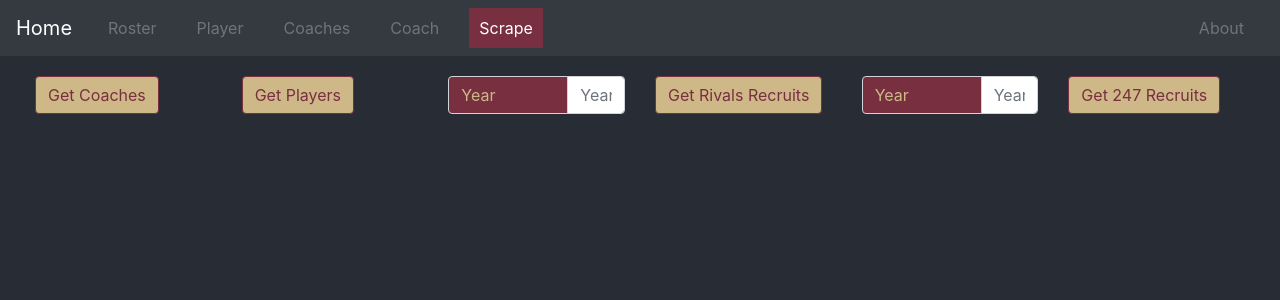
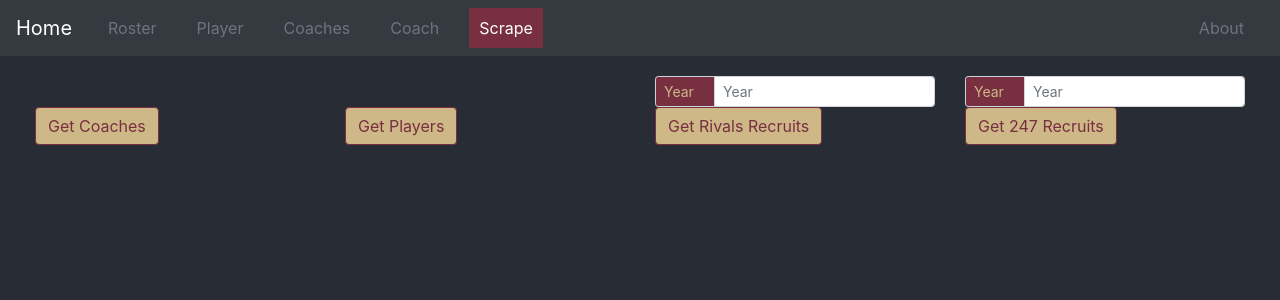
Before and after one commit to scurtis7/fsu-roster, a React (Create React App) app in the folder src/webapp/: page /scrape in a window 1280 px wide. Shown: the top 300 px of the page. Built offline with nearby package versions, Linux system fonts and the light colour scheme.

Commit message:
style the scraper ui with year inputs

```diff
--- a/src/webapp/src/scrape/Scrape.css
+++ b/src/webapp/src/scrape/Scrape.css
@@ -47,5 +47,5 @@
 .Scrape-input-group-text {
     background-color: #782F40;
     color: #CEB888;
-    width: 120px;
+    width: 60px;
 }
--- a/src/webapp/src/scrape/Scrape.js
+++ b/src/webapp/src/scrape/Scrape.js
@@ -87,6 +87,26 @@ class Scrape extends Component {
             <div className="Scrape">
                 <Container fluid>
                     <Row>
+                        <Col/>
+                        <Col/>
+                        <Col>
+                            <InputGroup size="sm">
+                                <InputGroupAddon addonType="prepend">
+                                    <InputGroupText className="Scrape-input-group-text">Year</InputGroupText>
+                                </InputGroupAddon>
+                                <Input placeholder="Year" value={this.state.rivalsYear} name="rivalsYear" onChange={this.onChange} type="number" min={1990} max={2050} />
+                            </InputGroup>
+                        </Col>
+                        <Col>
+                            <InputGroup size="sm">
+                                <InputGroupAddon addonType="prepend">
+                                    <InputGroupText className="Scrape-input-group-text">Year</InputGroupText>
+                                </InputGroupAddon>
+                                <Input placeholder="Year" value={this.state.two47Year} name="two47Year" onChange={this.onChange} type="number" min={1990} max={2050} />
+                            </InputGroup>
+                        </Col>
+                    </Row>
+                    <Row>
                         <Col>
                             <Button className="Scrape-button" classActiveName="Scrape-button-active" onClick={this.scrapeCoaches}>Get Coaches</Button>
                         </Col>
@@ -94,23 +114,7 @@ class Scrape extends Component {
                             <Button className="Scrape-button" classActiveName="Scrape-button-active" onClick={this.scrapePlayers}>Get Players</Button>
                         </Col>
                         <Col>
-                            <InputGroup>
-                                <InputGroupAddon addonType="prepend">
-                                    <InputGroupText className="Scrape-input-group-text">Year</InputGroupText>
-                                </InputGroupAddon>
-                                <Input placeholder="Year" value={this.state.rivalsYear} name="rivalsYear" onChange={this.onChange}  />
-                            </InputGroup>
-                        </Col>
-                        <Col>
                             <Button className="Scrape-button" classActiveName="Scrape-button-active" onClick={this.scrapeRivals}>Get Rivals Recruits</Button>
-                        </Col>
-                        <Col>
-                            <InputGroup>
-                                <InputGroupAddon addonType="prepend">
-                                    <InputGroupText className="Scrape-input-group-text">Year</InputGroupText>
-                                </InputGroupAddon>
-                                <Input placeholder="Year" value={this.state.two47Year} name="two47Year" onChange={this.onChange}  />
-                            </InputGroup>
                         </Col>
                         <Col>
                             <Button className="Scrape-button" classActiveName="Scrape-button-active" onClick={this.scrape247}>Get 247 Recruits</Button>
```
